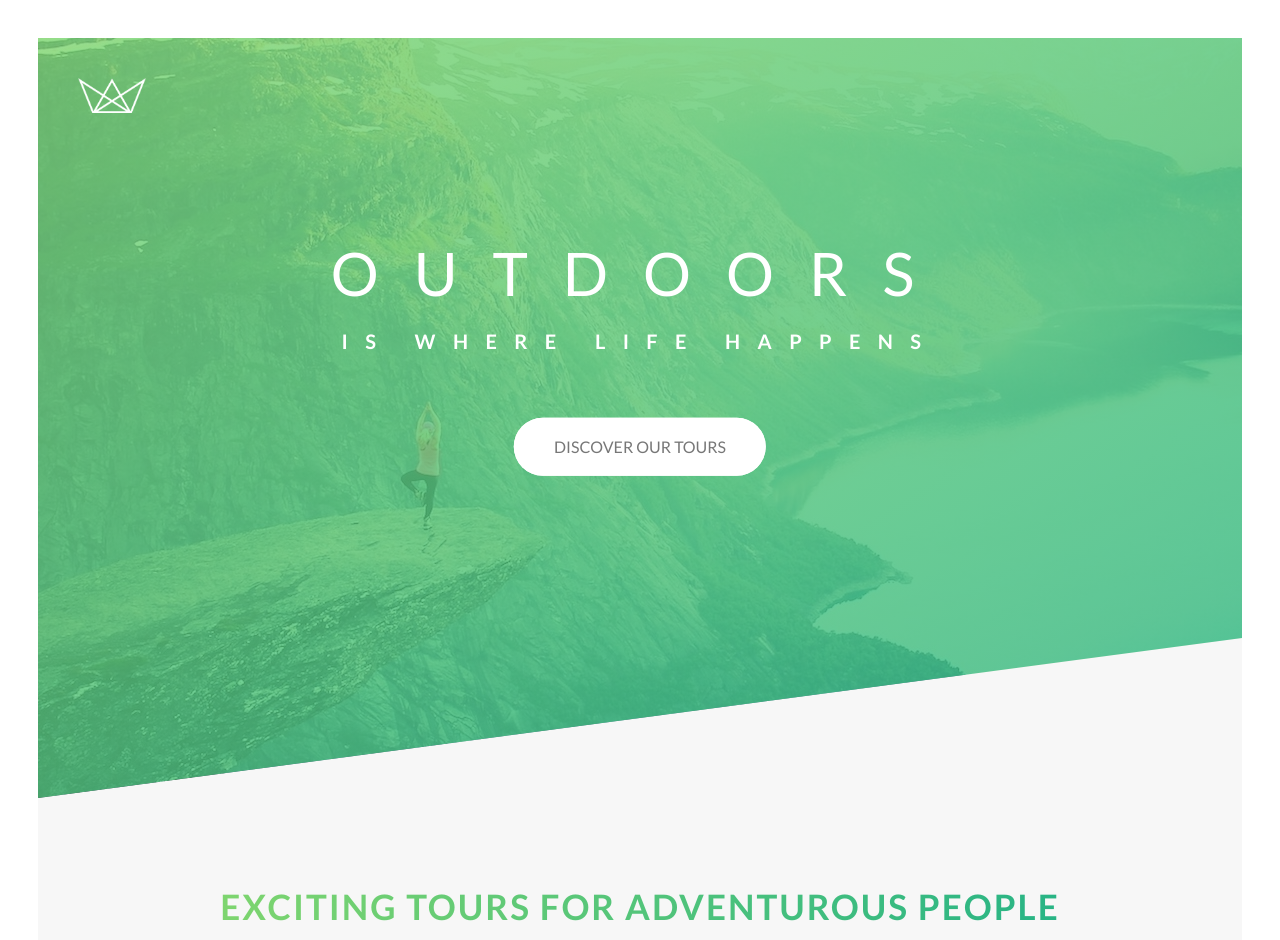
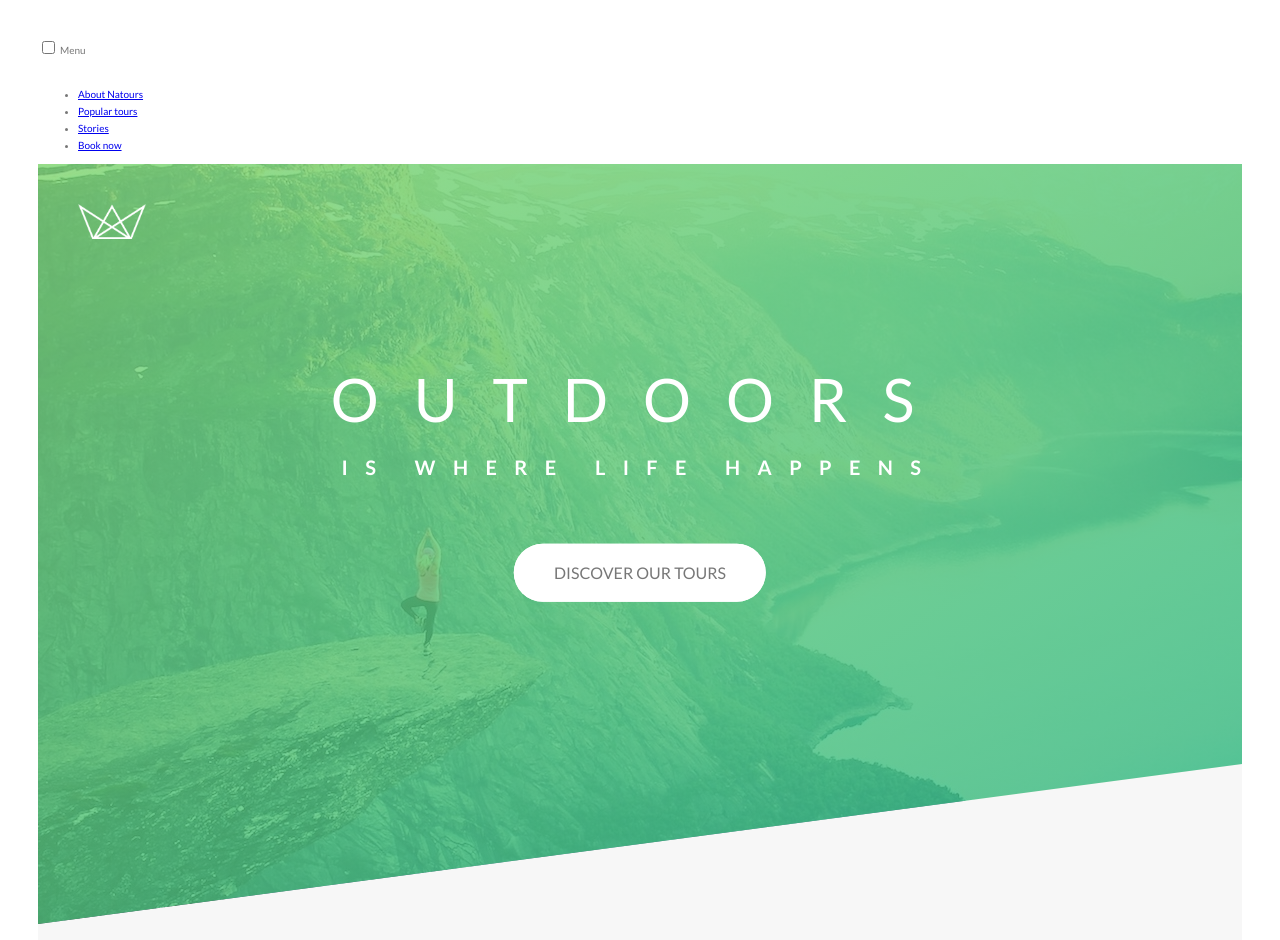
Before and after one commit to SirriCelles/css-natours-app, a website: page index.html in a window 1280 px wide. Shown: the top 940 px of the page. Drawn offline with Linux system fonts and the light colour scheme.

Commit message:
navigation set up

```diff
--- a/index.html
+++ b/index.html
@@ -13,6 +13,22 @@
         <title>Natours | Exciting tours for adventurous people</title>
     </head>
     <body>
+        <!-- navigation -->
+        <div class="navigation">
+            <input type="checkbox" class="navigation__checkbox" id="navi-toggle">
+            <label for="navi-toggle" class="navigation__button">Menu</label>
+
+            <div class="navigation__background">&nbsp;</div>
+
+            <nav class="navigation__nave">
+                <ul class="navigation__list">
+                    <li class="navigation__item"><a href="#" class="navigation__link">About Natours</a></li>
+                    <li class="navigation__item"><a href="#" class="navigation__link">Popular tours</a></li>
+                    <li class="navigation__item"><a href="#" class="navigation__link">Stories</a></li>
+                    <li class="navigation__item"><a href="#" class="navigation__link">Book now</a></li>
+                </ul>
+            </nav>
+        </div>
         <header class="header">
             <!-- image is an inline element -->
             <div class="header__logo-box">
```
